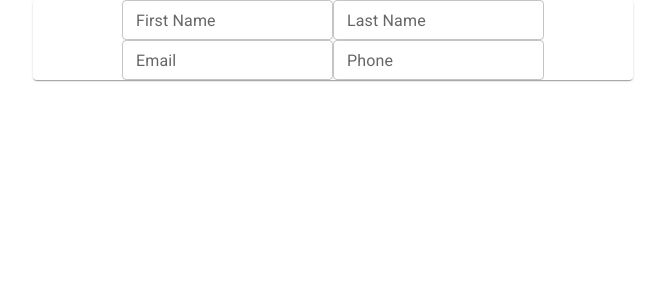
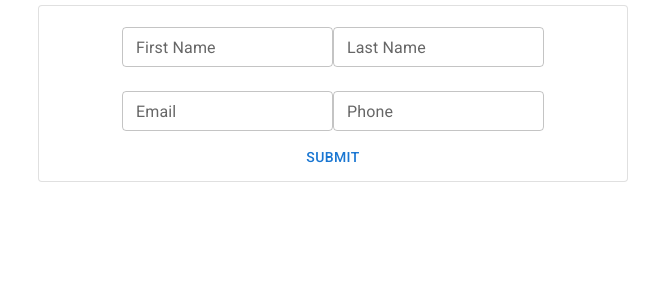
Before and after one commit to keith-waters/keep-in-touch, a Next.js app: page / in a window 1280 px wide. Shown: the top 300 px of the page, without its empty margins (307-972 px from the left). Built offline with nearby package versions, Linux system fonts and the light colour scheme.

Commit message:
Basic look for create/edit form

```diff
--- a/src/components/Contact.jsx
+++ b/src/components/Contact.jsx
@@ -1,27 +1,48 @@
+import styled from '@emotion/styled'
+import Card from '@mui/material/Card'
 import TextField from '@mui/material/TextField'
+import Button from '@mui/material/Button'
 
+const StyledCard = styled(Card)`
+	padding: 5px;
+	margin: 5px;
+`
+
+const handleSubmit = () => {
+	console.log("HEY")
+}
 const Contact = (props) => {
 
 	return (
-		<>
+		<StyledCard variant='outlined'>
 			<TextField
 				label='First Name'
 				size='small'
+				margin='normal'
 			/>
 			<TextField
 				label='Last Name'
 				size='small'
+				margin='normal'
 			/>
-			<br/>
 			<TextField
 				label='Email'
 				size='small'
+				margin='normal'
 			/>
 			<TextField
 				label='Phone'
 				size='small'
+				margin='normal'
 			/>
-		</>
+			<br/>
+			<Button
+				type='submit'
+				onClick={handleSubmit}
+			>
+				Submit
+			</Button>
+		</StyledCard>
 	)
 
 }
--- a/src/pages/index.js
+++ b/src/pages/index.js
@@ -4,7 +4,7 @@ import CssBaseline from '@mui/material/CssBaseline'
 import Paper from '@mui/material/Paper'
 import Contact from '../components/Contact'
 
-const Layout = styled(Paper)`
+const Layout = styled.div`
 	max-width: 600px;
 	text-align: center;
 	margin: auto;
```
